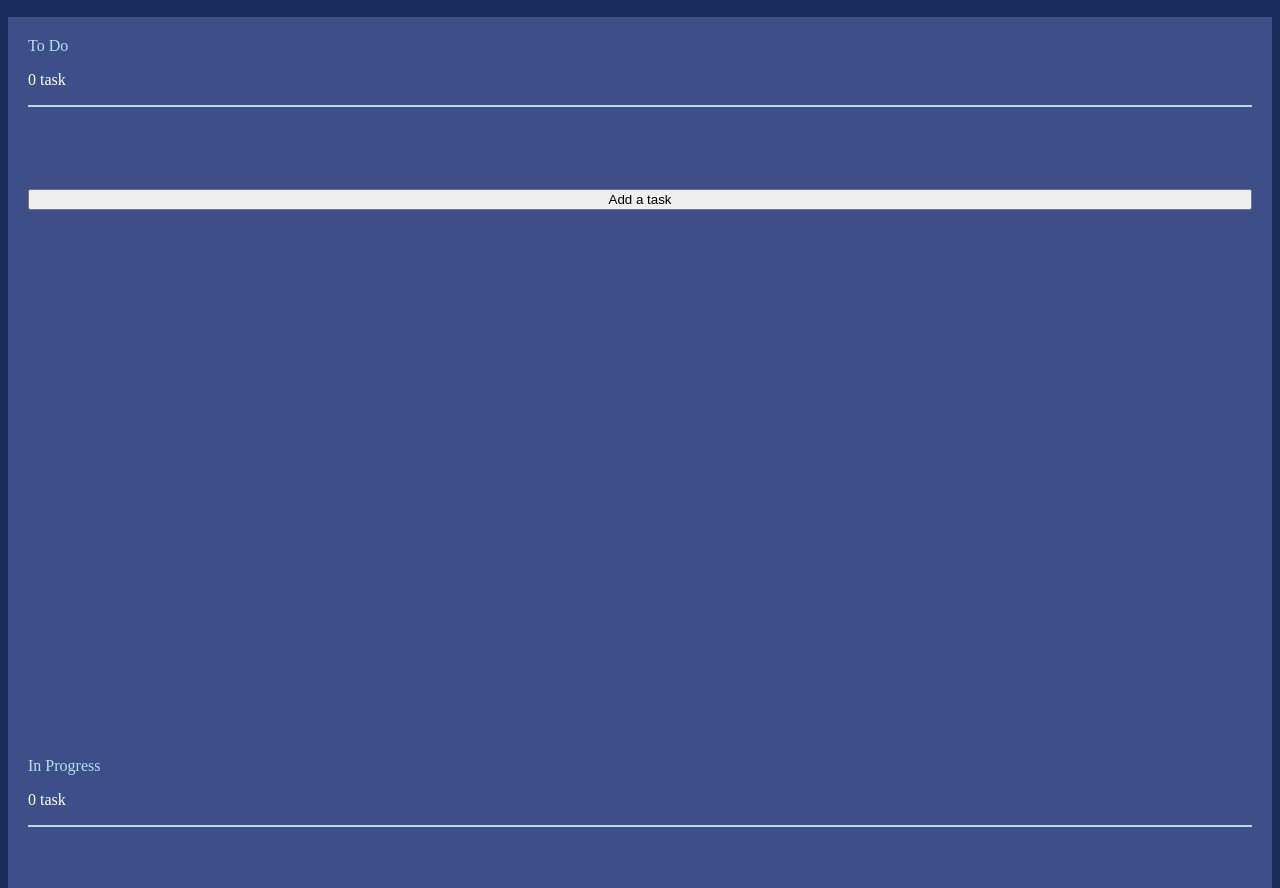
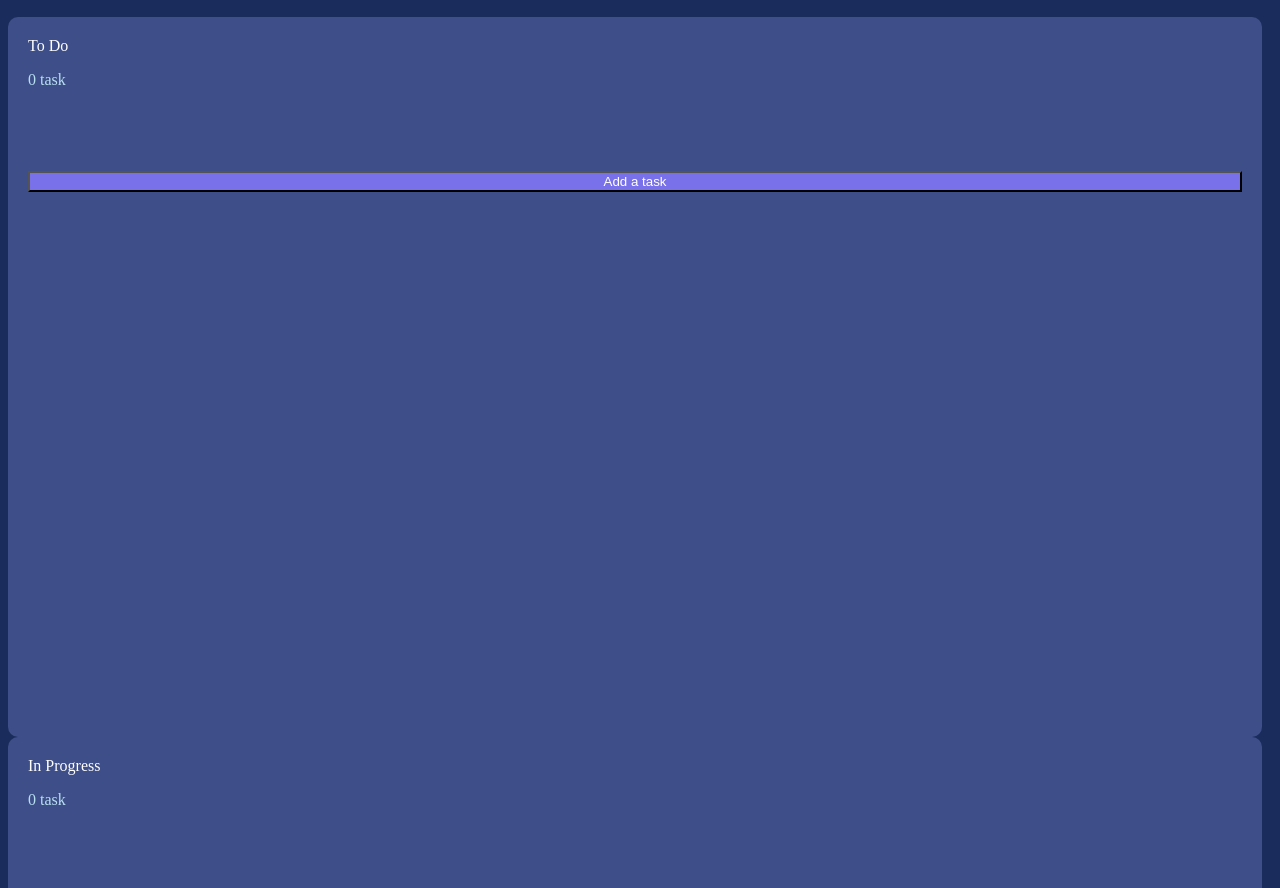
Before and after one commit to Sevipsagis/Task-Board, a plain HTML site: page index.html in a window 1280 px wide. Shown: the part 60-948 px from the top of the page. Drawn offline with nearby package versions, Linux system fonts and the light colour scheme.

Commit message:
edit more style

```diff
--- a/index.html
+++ b/index.html
@@ -18,25 +18,22 @@
         <h1 class="display-3 text-center font-weight-bold">Task Board v0.1.0</h1>
         <div class="row">
             <div class="col">
-                <label class="lead">To Do</label>
+                <label class="lead font-weight-bold">To Do</label>
                 <p id="todoNum"></p>
-                <hr>
                 <ul id="todoBox" class="list-group task-box" ondrop="drop(event)" ondragover="allowDrop(event)">
                 </ul>
                 <button id="todoButton" class="btn btn-info">Add a task</button>
             </div>
             <div class="col">
-                <label class="lead">In Progress</label>
+                <label class="lead font-weight-bold">In Progress</label>
                 <p id="progressNum"></p>
-                <hr>
                 <ul id="progressBox" class="list-group task-box" ondrop="drop(event)" ondragover="allowDrop(event)">
                 </ul>
                 <button id="progressButton" class="btn btn-info">Add a task</button>
             </div>
             <div class="col">
-                <label class="lead">Done</label>
+                <label class="lead font-weight-bold">Done</label>
                 <p id="doneNum"></p>
-                <hr>
                 <ul id="doneBox" class="list-group task-box" ondrop="drop(event)" ondragover="allowDrop(event)">
                 </ul>
                 <button id="doneButton" class="btn btn-info">Add a task</button>
--- a/script.js
+++ b/script.js
@@ -9,12 +9,12 @@ function drag(event) {
 function drop(event) {
     event.preventDefault();
     var data = event.dataTransfer.getData("text");
-    if(event.target.classList.contains("task-box")){
+    if (event.target.classList.contains("task-box")) {
         event.target.appendChild(document.getElementById(data));
         updateTask();
     }
 };
-function updateTask(){
+function updateTask() {
     var todoTask = todoBox.childElementCount;
     var progressTask = progressBox.childElementCount;
     var doneTask = doneBox.childElementCount;
@@ -26,7 +26,7 @@ function updateTask(){
 $(document).ready(() => {
     updateTask();
     var ID_NUMBER = 1;
-    function addTask(taskDesc){
+    function addTask(taskDesc) {
         var taskList = document.createElement("li");
         var taskText = document.createTextNode(taskDesc);
         taskList.appendChild(taskText);
@@ -37,22 +37,28 @@ $(document).ready(() => {
         ID_NUMBER++;
         return taskList;
     }
-    $("#todoButton").on("click", function(){
+    $("#todoButton").on("click", function () {
         var desc = prompt("Type a name for your task....");
+        if (desc != "" && desc != null) {
             var item = addTask(desc);
             todoBox.appendChild(item);
             updateTask();
+        }
     });
-    $("#progressButton").on("click", function(){
+    $("#progressButton").on("click", function () {
         var desc = prompt("Type a name for your task....");
+        if (desc != "" && desc != null) {
             var item = addTask(desc);
             progressBox.appendChild(item);
             updateTask();
+        }
     });
-    $("#doneButton").on("click", function(){
+    $("#doneButton").on("click", function () {
         var desc = prompt("Type a name for your task....");
+        if (desc != "" && desc != null) {
             var item = addTask(desc);
             doneBox.appendChild(item);
             updateTask();
+        }
     });
 });
--- a/style.css
+++ b/style.css
@@ -6,16 +6,17 @@ h1{
     margin: 20px 0 20px 0;
 }
 p{
-    color: white;
+    color: #b8dff0;
 }
 label{
-    color: #b8dff0;
+    color: white;
 }
 ul{
     padding: 25px 25px 25px 25px;
 }
 li{
     margin: 5px 0 5px 0 !important;
+    border-radius: 5px !important;
 }
 hr{
     border: .5px solid #b8dff0;
@@ -23,12 +24,14 @@ hr{
 }
 .col{
     padding: 20px 20px 20px 20px;
-}
-.col{
     background-color: #3e4e88;
-    height: 85vh
+    height: 85vh;
+    margin-right: 10px;
+    border-radius: 10px;
 }
 
 button{
     width: 100%;
+    color: white !important;
+    background-color: #7971ea !important;
 }
```
Lines whose indentation alone changed are shown as unchanged.
